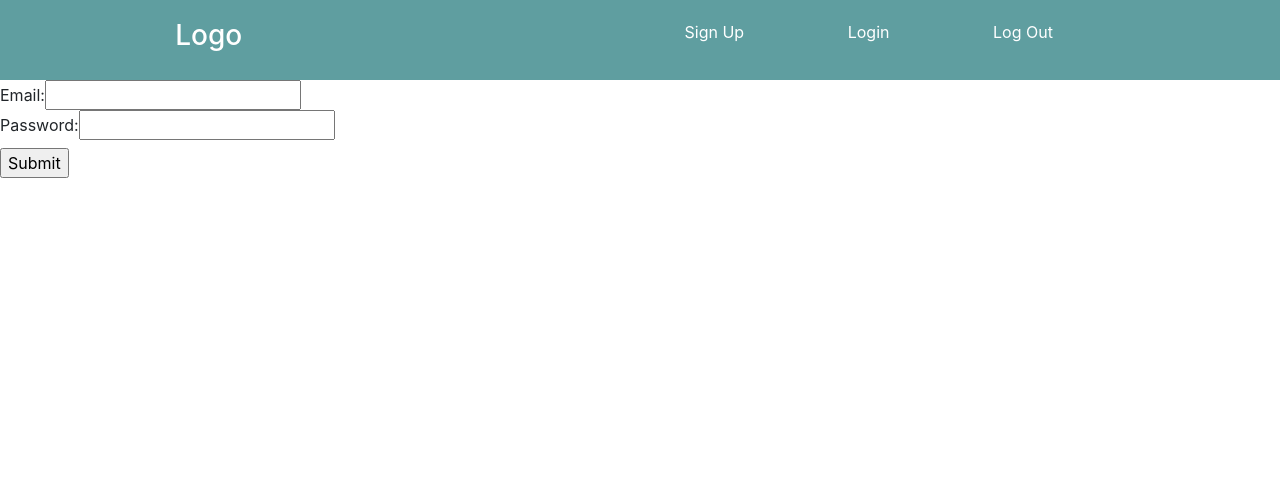
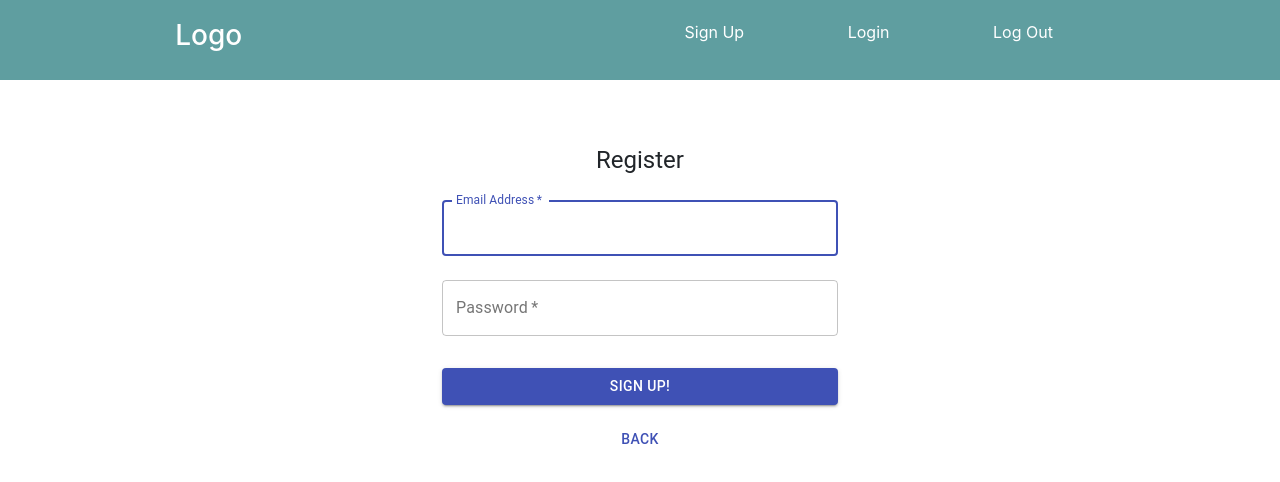
Before and after one commit to ben-zeng/wagster_frontend, a React (Create React App) app: page /signup in a window 1280 px wide. Shown: the top 482 px of the page. Built offline with nearby package versions, Linux system fonts and the light colour scheme.

Commit message:
added MaterialUI theming

```diff
--- a/src/components/SignUp/SignUp.js
+++ b/src/components/SignUp/SignUp.js
@@ -1,50 +1,46 @@
-import React, { useState } from 'react';
+import React, {useState} from 'react';
 import Axios from 'axios';
-import { useHistory } from 'react-router-dom';
-// import Avatar from '@material-ui/core/Avatar';
+import {useHistory} from 'react-router-dom';
 import Button from '@material-ui/core/Button';
-import CssBaseline from '@material-ui/core/CssBaseline';
 import TextField from '@material-ui/core/TextField';
 import Typography from '@material-ui/core/Typography';
-import { makeStyles } from '@material-ui/core/styles';
+import {makeStyles} from '@material-ui/core/styles';
 import Container from '@material-ui/core/Container';
 import {Link} from 'react-router-dom'
+
 const signUpAPI = "http://localhost:3000/api/v1/users";
 //const signUpAPI = "https://api-wagster.herokuapp.com/api/v1/users";
 const getTokenAPI = "http://localhost:3000/api/v1/tokens/";
 
-
-// const useStyles = makeStyles(theme => ({
-//     '@global': {
-//         body: {
-//             backgroundColor: theme.palette.common.white,
-//         },
-//     },
-//     paper: {
-//         marginTop: theme.spacing(8),
-//         display: 'flex',
-//         flexDirection: 'column',
-//         alignItems: 'center',
-//     },
-//     avatar: {
-//         margin: theme.spacing(1),
-//         backgroundColor: theme.palette.secondary.main,
-//     },
-//     form: {
-//         width: '100%', // Fix IE 11 issue.
-//         marginTop: theme.spacing(1),
-//     },
-//     submit: {
-//         margin: theme.spacing(3, 0, 2),
-//     },
-// }));
-
-
+const useStyles = makeStyles(theme => ({
+    '@global': {
+        body: {
+            backgroundColor: theme.palette.common.white,
+        },
+    },
+    paper: {
+        marginTop: theme.spacing(8),
+        display: 'flex',
+        flexDirection: 'column',
+        alignItems: 'center',
+    },
+    avatar: {
+        margin: theme.spacing(1),
+        backgroundColor: theme.palette.secondary.main,
+    },
+    form: {
+        width: '100%', // Fix IE 11 issue.
+        marginTop: theme.spacing(1),
+    },
+    submit: {
+        margin: theme.spacing(3, 0, 2),
+    },
+}));
 
 export default function SignIn() {
     const history = useHistory();
 
-    // const classes = useStyles();
+    const classes = useStyles();
 
     const [email, setEmail] = useState("");
     const [password, setPassword] = useState("");
@@ -72,30 +68,68 @@ export default function SignIn() {
             console.log(result.data);
 
             history.push("/");
-        }).catch( error => {
+        }).catch(error => {
             alert(error)
         })
     };
 
     return (
-        <form onSubmit={handleSubmit}>
-            <label>
-                Email:
-                <input
-                    type="text"
-                    value={email}
+        <Container component="main" maxWidth="xs">
+
+            <div className={classes.paper}>
+
+                <Typography component="h1" variant="h5">
+                    Register
+                </Typography>
+
+                <form className={classes.form} noValidate onSubmit={handleSubmit}>
+                    <TextField
+                        variant="outlined"
+                        margin="normal"
+                        required
+                        fullWidth
+                        id="email"
+                        label="Email Address"
+                        name="email"
+                        autoComplete="email"
+                        autoFocus
                         onChange={e => setEmail(e.target.value)}
                     />
-                <br/>
-                Password:
-                <input
-                    type="text"
-                    value={password}
+
+                    <TextField
+                        variant="outlined"
+                        margin="normal"
+                        required
+                        fullWidth
+                        name="password"
+                        label="Password"
+                        type="password"
+                        id="password"
+                        autoComplete="current-password"
                         onChange={e => setPassword(e.target.value)}
                     />
-            </label> <br/>
 
-            <input type="submit" value="Submit"/>
+                    <Button
+                        type="submit"
+                        fullWidth
+                        variant="contained"
+                        color="primary"
+                        className={classes.submit}
+                    >
+                        Sign Up!
+                    </Button>
+
+                    <Button
+                        component={Link} to="/login"
+                        type="submit"
+                        fullWidth
+                        color="primary"
+                    >
+                        Back
+                    </Button>
+
                 </form>
+            </div>
+        </Container>
     );
 }
```
Lines whose indentation alone changed are shown as unchanged.
